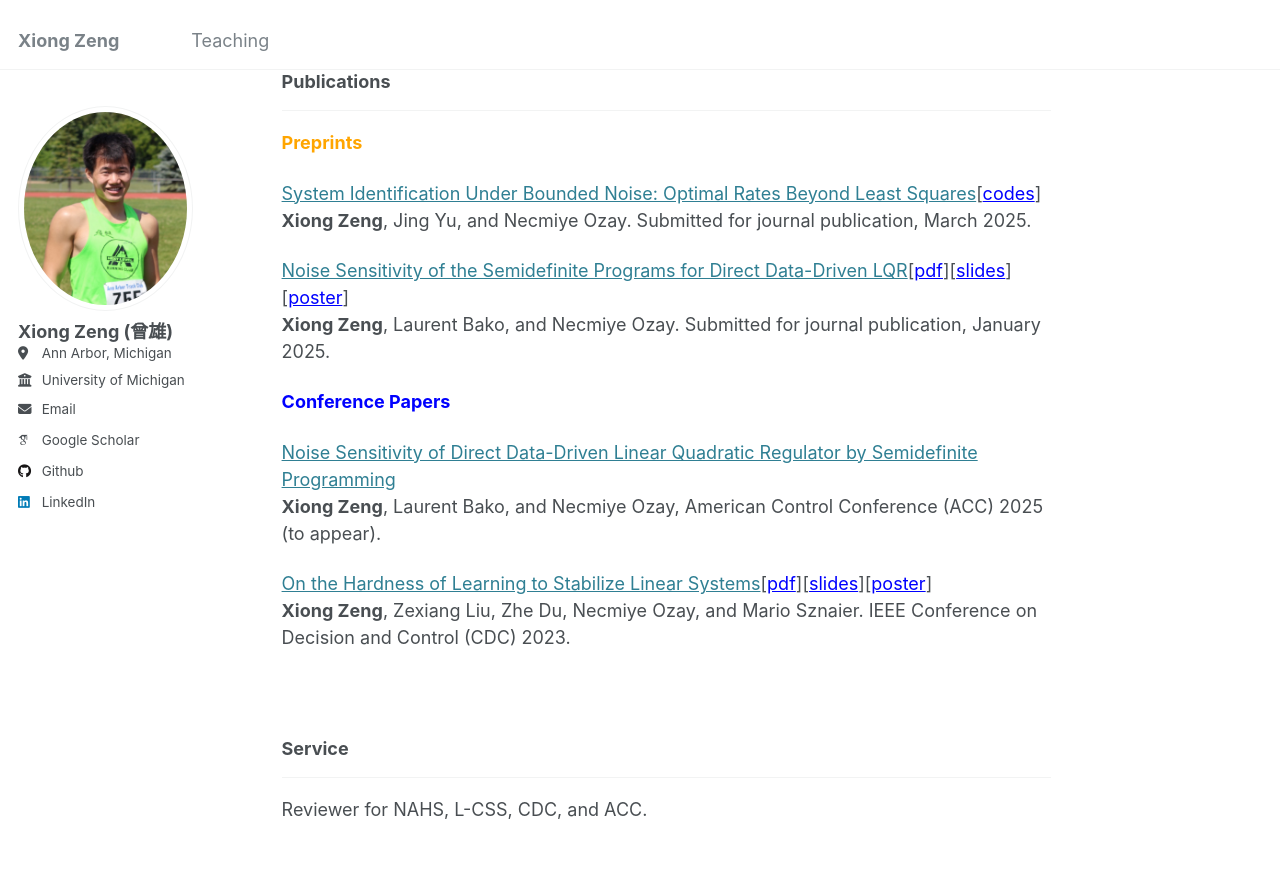
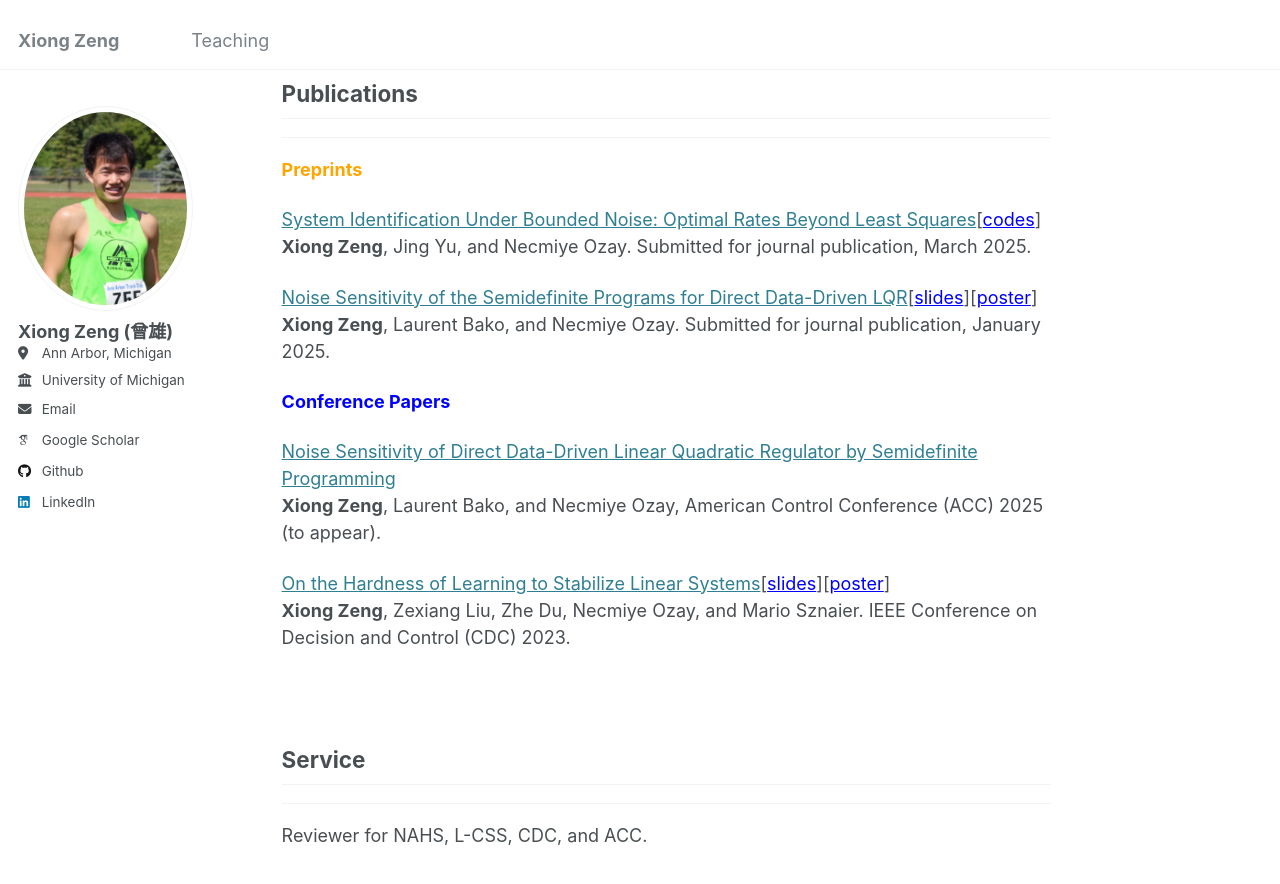
Before and after one commit to zengxiong111/zengxiong.github.io, a Jekyll site: the page built from _pages/about.md, in a window 1280 px wide and 900 px high, scrolled down 272 px. Shown: the top 884 px of the window. Built offline with Jekyll 4.4.1, drawn with Linux system fonts in a browser that asks for light colours; some web fonts are replaced.

Commit message:
Update about.md

```diff
--- a/_pages/about.md
+++ b/_pages/about.md
@@ -11,7 +11,7 @@
 
 &nbsp;
 
-### Publications
+## Publications
 
 ***
 
@@ -22,7 +22,7 @@
 **Xiong Zeng**, Jing Yu, and Necmiye Ozay. Submitted for journal publication, March 2025.
 
 
-[Noise Sensitivity of the Semidefinite Programs for Direct Data-Driven LQR](https://arxiv.org/abs/2412.19705)[<a href="https://github.com/zengxiong111/zengxiong.github.io/blob/master/files/Noise%20Sensitivity%20of%20the%20Semidefinite%20Programs%20for%20Direct%20Data-Driven%20LQR.pdf" style="color: blue;" target="_blank">pdf</a>][<a href="https://github.com/zengxiong111/zengxiong.github.io/blob/master/files/slides_Noise%20Sensitivity%20of%20DDD%20LQR%20by%20Semidefinite%20Programming.pdf" style="color: blue;" target="_blank">slides</a>][<a href="https://github.com/zengxiong111/zengxiong.github.io/blob/master/files/Poster_Noise%20Sensitivity%20of%20DDD%20LQR%20by%20Semidefinite%20Programming.pdf" style="color: blue;" target="_blank">poster</a>]<br>
+[Noise Sensitivity of the Semidefinite Programs for Direct Data-Driven LQR](https://arxiv.org/abs/2412.19705)[<a href="https://github.com/zengxiong111/zengxiong.github.io/blob/master/files/slides_Noise%20Sensitivity%20of%20DDD%20LQR%20by%20Semidefinite%20Programming.pdf" style="color: blue;" target="_blank">slides</a>][<a href="https://github.com/zengxiong111/zengxiong.github.io/blob/master/files/Poster_Noise%20Sensitivity%20of%20DDD%20LQR%20by%20Semidefinite%20Programming.pdf" style="color: blue;" target="_blank">poster</a>]<br>
 **Xiong Zeng**, Laurent Bako, and Necmiye Ozay. Submitted for journal publication, January 2025.
 
 
@@ -33,12 +33,12 @@
  **Xiong Zeng**, Laurent Bako, and Necmiye Ozay, American Control Conference (ACC) 2025 (to appear).
 
 
- [On the Hardness of Learning to Stabilize Linear Systems](https://arxiv.org/abs/2311.11151)[<a href="https://github.com/zengxiong111/zengxiong.github.io/blob/master/files/hard_learn_to_stabilize.pdf" style="color: blue;" target="_blank">pdf</a>][<a href="https://github.com/zengxiong111/zengxiong.github.io/blob/master/files/hard_learn_stabilize_present.pdf" style="color: blue;" target="_blank">slides</a>][<a href="https://github.com/zengxiong111/zengxiong.github.io/blob/master/files/On%20The%20Hardness%20of%20Learning%20to%20Stabilize%20Linear%20Systems_Poster.pdf" style="color: blue;" target="_blank">poster</a>]<br>
+ [On the Hardness of Learning to Stabilize Linear Systems](https://arxiv.org/abs/2311.11151)[<a href="https://github.com/zengxiong111/zengxiong.github.io/blob/master/files/hard_learn_stabilize_present.pdf" style="color: blue;" target="_blank">slides</a>][<a href="https://github.com/zengxiong111/zengxiong.github.io/blob/master/files/On%20The%20Hardness%20of%20Learning%20to%20Stabilize%20Linear%20Systems_Poster.pdf" style="color: blue;" target="_blank">poster</a>]<br>
  **Xiong Zeng**, Zexiang Liu, Zhe Du, Necmiye Ozay, and Mario Sznaier. IEEE Conference on Decision and Control (CDC) 2023.
 
 &nbsp;
 
-### Service
+## Service
 
 ***
 
@@ -46,7 +46,7 @@
 
 &nbsp;
 
-### Bio
+## Bio
 
 ***
 
@@ -56,7 +56,7 @@
 
 &nbsp;
 
-### Misc
+## Misc
 
 ***
 
```
